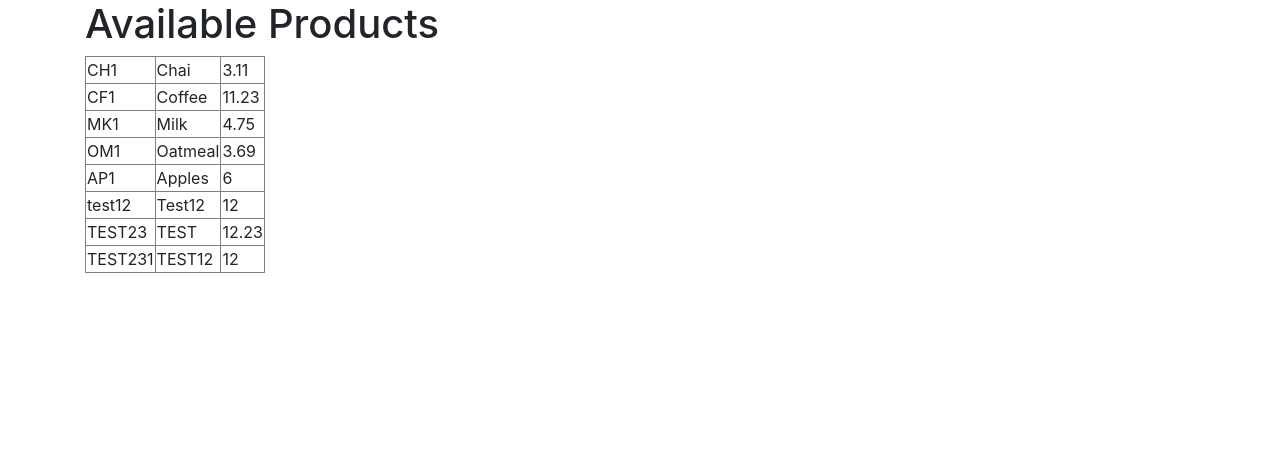
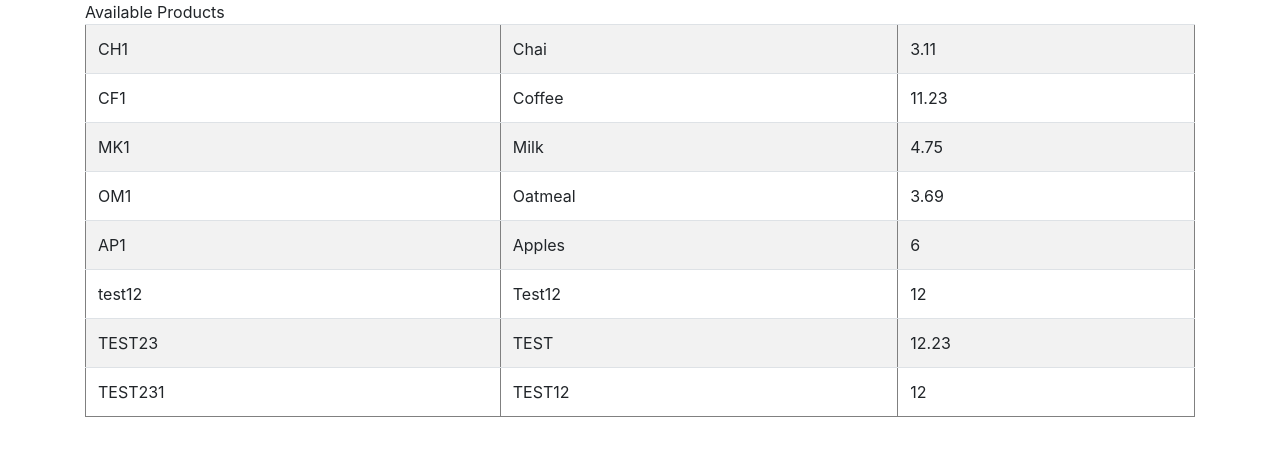
Before and after one commit to mjayant/check_out_system_git, a Flask app: page /show_product in a window 1280 px wide. Shown: the part 56-512 px from the top of the page. Run offline with Flask 2, Linux system fonts and the light colour scheme; data comes from the database, SQL or seed files in the repository; some libraries are stand-ins or nearby versions.

Commit message:
Fixed CSS issue

```diff
--- a/src/templates/show_product.html
+++ b/src/templates/show_product.html
@@ -1,8 +1,8 @@
 {% extends 'base.html' %}
 {% block content %}
-<h1>{% block title %}Available  Products {% endblock %}</h1>
+<h>{% block title %}Available  Products {% endblock %}</h>
    <body>
-      <table border = 1>
+      <table border = 1 class="table table-striped">
          {% for item in context %}
             <tr>
                <td> {{ item.product_code }} </td>
```
